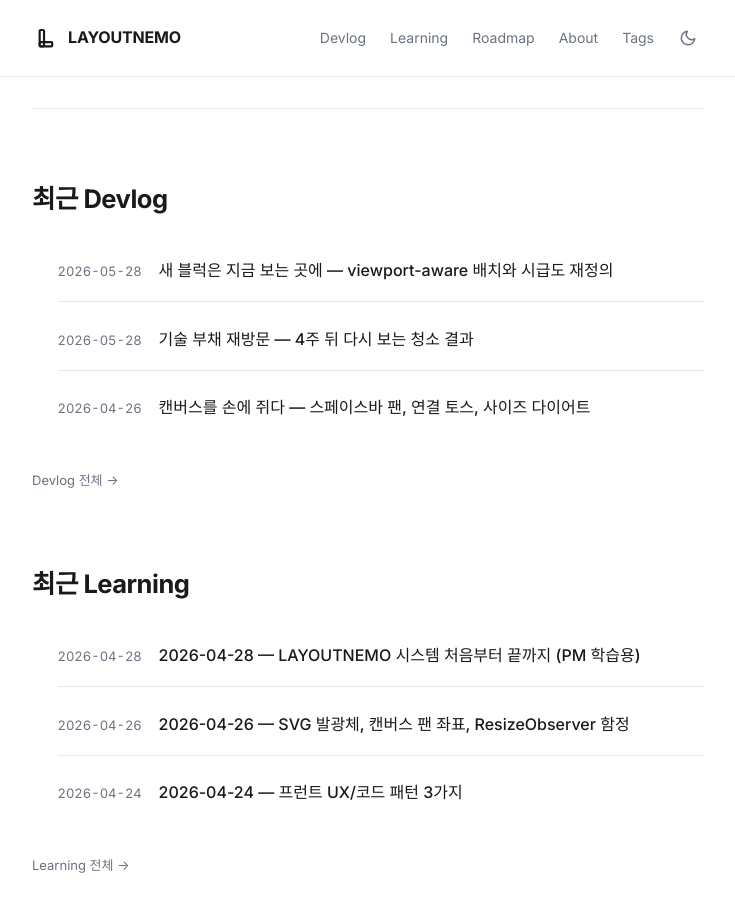
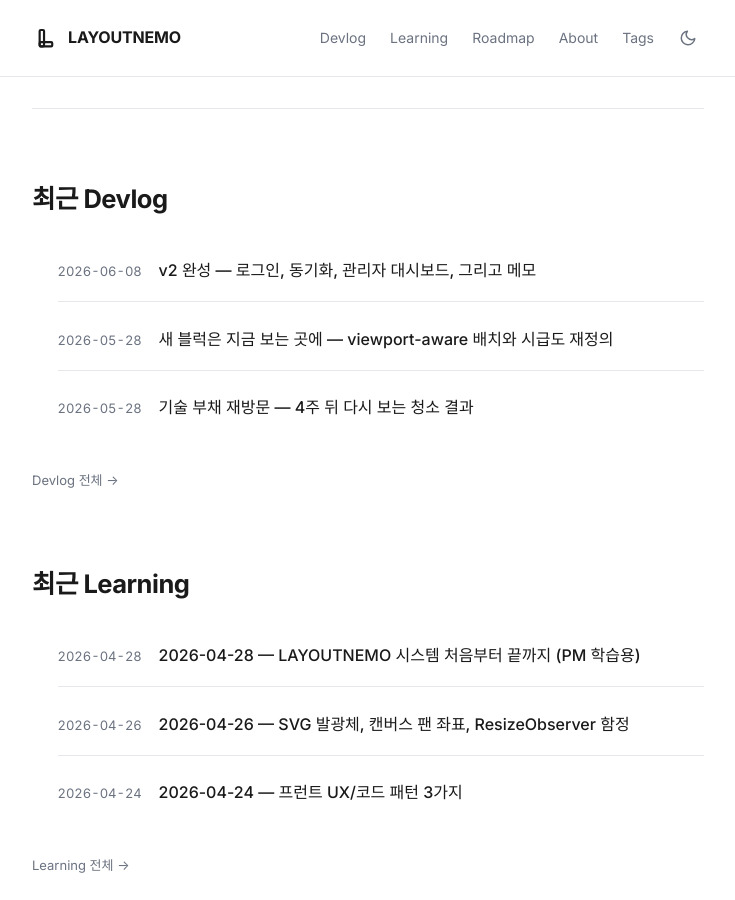
Before and after one commit to Yuwolx/LAYOUTNEMO, a Jekyll site: the page built from index.md, in a window 1280 px wide and 900 px high, scrolled down 959 px. Shown: the whole window, without its empty margins (272-1007 px from the left). Built offline with Jekyll 4.4.1, drawn with Linux system fonts in a browser that asks for light colours; some web fonts are replaced; some of the changed lines change nothing that is shown.

Commit message:
Add devlog: v2 완성 포스트

````diff
--- /dev/null
+++ b/docs/devlog/2026-06-08-v2-complete.md
@@ -0,0 +1,169 @@
+---
+layout: post
+title: "v2 완성 — 로그인, 동기화, 관리자 대시보드, 그리고 메모"
+parent: Devlog
+nav_order: 9
+---
+
+# v2 완성
+{: .no_toc }
+
+**2026-06-08 — 로컬 전용 캔버스에서 계정 기반 동기화 서비스로의 전환**
+{: .fs-5 .fw-300 }
+
+---
+
+<details markdown="block">
+<summary>목차</summary>
+{: .text-delta }
+- TOC
+{:toc}
+</details>
+
+---
+
+## 시작하며
+
+4월 23일에 v2 아키텍처를 결정한 날, 이렇게 썼다.
+
+> "오늘 결정한 것들이 실제 코드로 바뀌는 날이 오면, 그 날도 여기에 쓰겠다."
+
+그 날이 왔다.
+
+v2의 핵심 작업이 전부 master에 올라갔다. 배포도 됐다. 짧게 정리한다.
+
+---
+
+## 뭘 만들었나
+
+### 1. Google OAuth 로그인
+
+버튼 하나. Google 로고 + "로그인" 세 글자.
+
+Supabase Auth를 붙였다. `@supabase/ssr` 패키지로 서버/클라이언트 쿠키를 분리해서 관리한다. 로그인 후에는 이름이 드롭다운으로 표시된다. 로그인 없이도 기존처럼 로컬 모드로 사용할 수 있다.
+
+생각보다 삽질이 있었다. Google 제공자를 Supabase 대시보드에서 직접 활성화하지 않으면 `Unsupported provider: provider is not enabled` 에러가 나는데, 에러 메시지만 보면 코드 문제처럼 보인다. 설정이 누락된 거였다.
+
+### 2. 멀티 디바이스 동기화
+
+로그인하면 캔버스/결/블럭 전체가 Supabase PostgreSQL에 저장된다.
+
+충돌 해결 전략은 단순하게 잡았다. **서버 우선**. 로그아웃 시점에 `lastSyncedAt` 타임스탬프를 로컬에 저장해두고, 재로그인 시 그 이후로 서버와 로컬이 둘 다 바뀐 캔버스가 있으면 서버 것을 쓴다.
+
+복잡한 3-way merge 같은 건 안 했다. 지금 단계에서는 "마지막으로 서버에 저장된 게 진실"이면 충분하다.
+
+```typescript
+// 충돌 감지 로직 요약
+const lastSyncedAt = parseInt(localStorage.getItem("layout_last_synced_at") ?? "0")
+
+// 서버와 로컬이 lastSyncedAt 이후 둘 다 변경됐으면 → 서버 우선
+// 로컬만 변경됐으면 → 로컬 데이터를 서버에 업로드
+// 서버만 변경됐으면 → 서버 데이터 사용
+```
+
+### 3. Supabase 스키마
+
+테이블 5개로 구성했다.
+
+| 테이블 | 역할 |
+|--------|------|
+| `user_profiles` | 이메일, 플랜, 가입일 |
+| `canvases` | 캔버스 메타데이터 |
+| `zones` | 결(Facet) |
+| `blocks` | 블럭 전체 (is_deleted 포함) |
+| `events` | 유저 행동 이벤트 |
+
+RLS(Row Level Security)로 사용자 간 데이터 격리. 미들웨어에서 직접 RLS를 체크하면 재귀 문제가 생기기 때문에 `security definer` 함수를 따로 만들어서 우회했다.
+
+### 4. 이벤트 트래킹 + 관리자 대시보드
+
+외부 분석 도구 없이 자체 `events` 테이블에 쌓는다. fire-and-forget 패턴으로 추적 실패가 메인 플로우를 막지 않도록 했다.
+
+```typescript
+export function captureEvent(supabase, userId, name: EventName, payload?) {
+  supabase.from("events").insert({ user_id: userId, name, payload: payload ?? {} }).then()
+  // 반환값 무시 — 실패해도 사용자 경험에 영향 없음
+}
+```
+
+현재 추적하는 이벤트: `session_start`, `block_created`, `block_deleted`, `ai_create_used`, `ai_tidy_used`.
+
+`/admin` 경로에 대시보드를 만들었다. Google OAuth와 완전히 분리된 별도 ID/PW 로그인. httpOnly 쿠키 8시간 유효. 대시보드에는 DAU 30일 추이, 블럭 생성 추이, AI 사용량, 유저 목록이 있다.
+
+왜 분리했냐면: 서비스 운영 계정이 Google 계정 하나에 묶이는 게 싫었다. 관리자 접근 권한은 환경변수(`ADMIN_ID`, `ADMIN_PASSWORD`)로만 관리한다. 당연히 `NEXT_PUBLIC_` 접두사 없이.
+
+---
+
+## 블럭 카드 UI 개편
+
+이건 사실 v2의 인프라 작업과 별개로 진행된 UX 결정이다.
+
+기존에는 블럭에 **설명**과 **상세 메모** 두 개의 텍스트 필드가 있었다. 설명은 카드 외부에서 보이고, 상세 메모는 클릭해서 열어야만 보였다.
+
+문제는 이 둘이 기능적으로 겹쳤다. "설명 칸에 뭘 써야 하고, 상세 메모 칸에는 뭘 써야 하지?"
+
+그냥 합쳤다. 설명 삭제, 상세 메모를 **메모**로 이름 바꾸고, 카드 외부에서도 바로 보이게 했다.
+
+```tsx
+// 이전: description을 카드에 표시
+const displayDescription = translateSeedBlockField(block, "description", language) ?? block.description
+
+// 이후: detailedNotes(메모)를 표시, 구 데이터 폴백
+const displayNotes = translateSeedBlockField(block, "detailedNotes", language)
+  ?? block.detailedNotes
+  ?? block.description  // 기존 데이터 하위 호환
+```
+
+줄바꿈도 제대로 지원한다(`whitespace-pre-wrap`). 최대 5줄. AI로 블럭을 만들면 AI가 생성한 1줄 요약이 메모에 자동으로 들어간다.
+
+글씨 크기도 조금씩 키웠다. 제목 13→14px, 메모 11→12px, 날짜/링크 10→11px. 작은 차이지만 읽기 훨씬 편해졌다.
+
+---
+
+## AI 개선 — 메모 내용도 분석에 반영
+
+`/api/ai/tidy-comprehensive`에서 블럭 유사도를 계산할 때 기존에는 `description` 필드만 봤다.
+
+```typescript
+// 이전
+const text1 = `${block1.title} ${block1.description || ""}`.toLowerCase()
+
+// 이후
+const text1 = `${block1.title} ${block1.detailedNotes || block1.description || ""}`.toLowerCase()
+```
+
+메모에 실질적인 업무 내용을 더 많이 쓰게 됐으니, 유사도 계산도 메모 내용을 먼저 보는 게 맞다.
+
+새 블럭 배치 알고리즘도 손봤다. 기존에 새 블럭 크기를 96px로 가정하고 겹침을 감지했는데, 실제 블럭은 메모가 있으면 130px 이상으로 커진다. `BLOCK_HEIGHT = 130`으로 조정하니 배치 직후 겹침이 줄었다.
+
+---
+
+## 남은 것들
+
+솔직하게.
+
+### rate limit 없음
+
+AI 엔드포인트 두 개에 여전히 rate limit이 없다. 로그인 여부 체크 정도는 서버에서 할 수 있지만, 로그인 없이도 AI를 쓸 수 있는 구조라 완전히 막기가 애매하다. Vercel Edge Middleware로 IP 기반 제한이라도 걸어야 한다.
+
+### 유료 플랜 미구현
+
+`user_profiles.plan` 컬럼은 있다. 코드에도 `plan === "pro"` 체크가 관리자 대시보드에 들어있다. 그런데 실제로 유료 전환 플로우(결제, 플랜 업그레이드)는 아직 없다.
+
+멀티 캔버스를 무료로 얼마나 열어줄지, 유료는 어디까지 허용할지 — 이 정책 결정이 선행되어야 코드를 짤 수 있다. 일부러 남겨뒀다.
+
+### God Component 두 개
+
+`app/page.tsx`가 800줄에 가깝다. 캔버스 상태 관리, 블럭 CRUD, Supabase 동기화, 키보드 단축키, Undo/Redo가 한 파일에 있다. 당장 동작은 문제없지만, 건드릴 때마다 파일 전체를 훑어야 한다.
+
+분리할 타이밍이 오겠지. 아직은 아니다.
+
+---
+
+## 마치며
+
+v1이 "혼자 쓰는 캔버스"였다면 v2는 "어디서든 이어 쓰는 캔버스"다.
+
+인프라 작업이 많아서 겉으로 보이는 변화는 로그인 버튼 하나뿐이지만, 밑에서 바뀐 게 많다. 데이터가 서버에 쌓이기 시작했고, 누가 어떻게 쓰는지 볼 수 있게 됐다.
+
+다음은 유료 플랜 설계와 rate limit. 둘 다 기능보다 정책을 먼저 결정해야 하는 일이다.
--- a/docs/devlog/index.md
+++ b/docs/devlog/index.md
@@ -24,6 +24,7 @@
 
 | 날짜 | 제목 | 상태 |
 |------|------|------|
+| 2026-06-08 | [v2 완성 — 로그인, 동기화, 관리자 대시보드, 그리고 메모]({{ site.baseurl }}/docs/devlog/2026-06-08-v2-complete/) | ✅ 공개 |
 | 2026-04-23 | [v2 아키텍처를 결정한 날 — 게스트 전용에서 멀티 기기 동기화로]({{ site.baseurl }}/docs/devlog/2026-04-23-v2-architecture-decision/) | ✅ 공개 |
 
 ### 🧹 리팩터링 / 클린업
````
